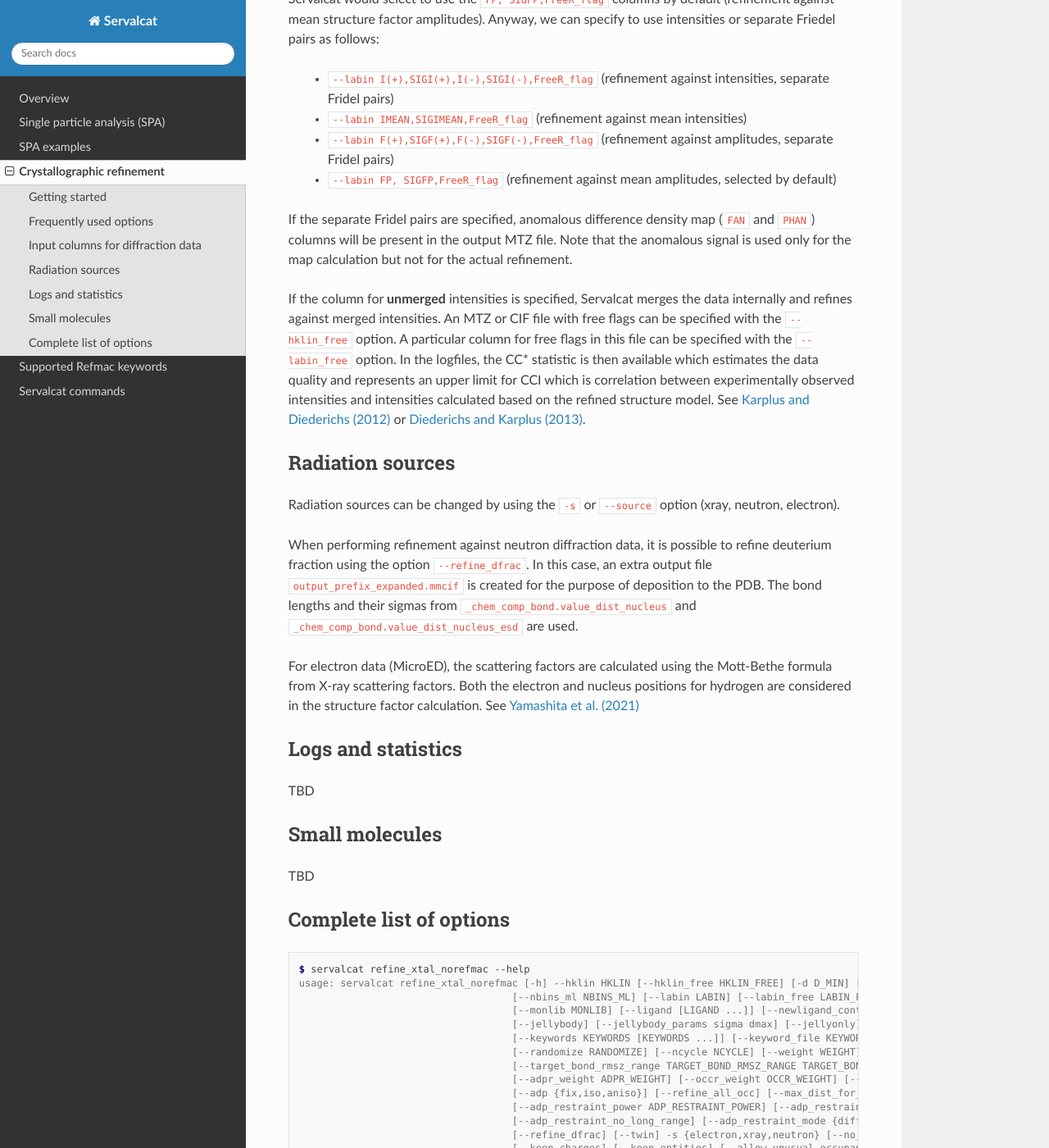
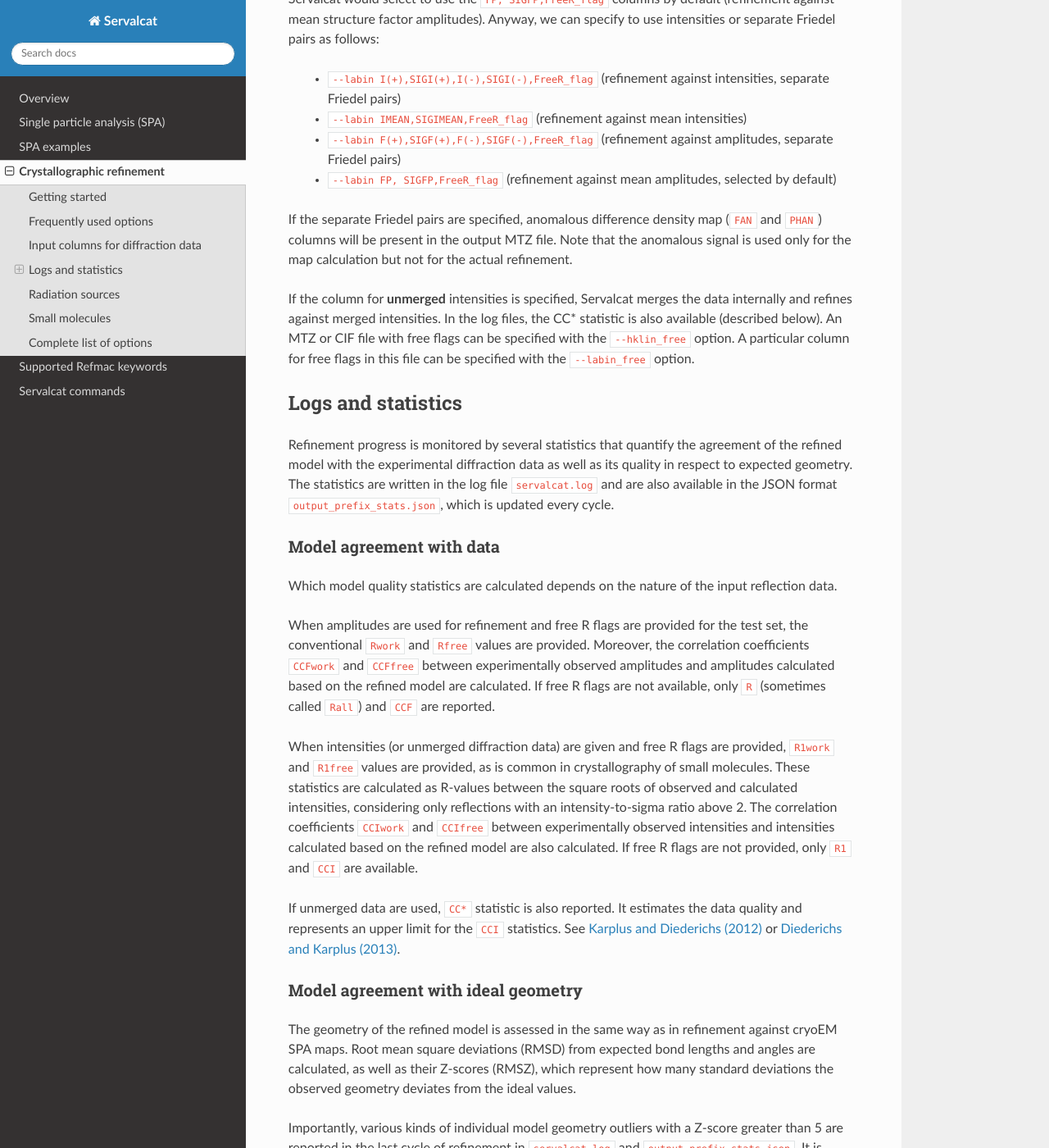
Before and after one commit to keitaroyam/servalcat, a Sphinx documentation site: the page built from docs/xtal.rst, in a window 1280 px wide and 1400 px high, scrolled down 1614 px. Shown: the whole window at 82% size. Built offline with Sphinx 7.4.7 and the Read the Docs theme 3.1.0, drawn with Linux system fonts in a browser that asks for light colours; some of the changed text lies outside the part shown.

Commit message:
Docs xtal - statistics and small molecules (#24)
* Logs and statistics section

* Logs and statistics section

* Logs and statistics section III

* Small molecules

* small molecules --hydrogen no

* small molecules, do not deal with hydrogens

* Update xtal.rst

---------

Co-authored-by: keitaroyam <keitaroyam@users.noreply.github.com>

```diff
--- a/docs/xtal.rst
+++ b/docs/xtal.rst
@@ -46,7 +46,7 @@
 ----------------------------------
 
 In the required ``--hklin`` option, it is possible to provide merged or unmerged diffraction data (MTZ or CIF format).
-If there are multiple columns available in the input file, mean amplitudes (Fridel pairs averaged) are used by default.
+If there are multiple columns available in the input file, mean amplitudes (Friedel pairs averaged) are used by default.
 
 To specify which columns to use, use the ``--labin`` option. For example, the file ``data_merged.mtz`` contains the following columns with **merged** diffraction data:
 
@@ -55,18 +55,45 @@
 Servalcat would select to use the ``FP, SIGFP,FreeR_flag`` columns by default (refinement against mean structure factor amplitudes).
 Anyway, we can specify to use intensities or separate Friedel pairs as follows:
 
-  * ``--labin I(+),SIGI(+),I(-),SIGI(-),FreeR_flag`` (refinement against intensities, separate Fridel pairs)
+  * ``--labin I(+),SIGI(+),I(-),SIGI(-),FreeR_flag`` (refinement against intensities, separate Friedel pairs)
   * ``--labin IMEAN,SIGIMEAN,FreeR_flag`` (refinement against mean intensities)
-  * ``--labin F(+),SIGF(+),F(-),SIGF(-),FreeR_flag`` (refinement against amplitudes, separate Fridel pairs)
+  * ``--labin F(+),SIGF(+),F(-),SIGF(-),FreeR_flag`` (refinement against amplitudes, separate Friedel pairs)
   * ``--labin FP, SIGFP,FreeR_flag`` (refinement against mean amplitudes, selected by default)
 
-If the separate Fridel pairs are specified, anomalous difference density map (``FAN`` and ``PHAN``) columns will be present in the output MTZ file.
+If the separate Friedel pairs are specified, anomalous difference density map (``FAN`` and ``PHAN``) columns will be present in the output MTZ file.
 Note that the anomalous signal is used only for the map calculation but not for the actual refinement.
 
-If the column for **unmerged** intensities is specified, Servalcat merges the data internally and refines against merged intensities.
+If the column for **unmerged** intensities is specified, Servalcat merges the data internally and refines against merged intensities. In the log files, the CC* statistic is also available (described below).
 An MTZ or CIF file with free flags can be specified with the ``--hklin_free`` option. A particular column for free flags in this file can be specified with the ``--labin_free`` option.
-In the logfiles, the CC* statistic is then available which estimates the data quality and represents an upper limit for CCI which is correlation between experimentally observed intensities and intensities calculated based on the refined structure model.
-See `Karplus and Diederichs (2012) <https://doi.org/10.1126/science.1218231>`_ or `Diederichs and Karplus (2013) <https://doi.org/10.1107/S0907444913001121>`_.
+
+
+Logs and statistics
+-------------------
+
+Refinement progress is monitored by several statistics that quantify the agreement of the refined model with the experimental diffraction data as well as its quality in respect to expected geometry.
+The statistics are written in the log file ``servalcat.log`` and are also available in the JSON format ``output_prefix_stats.json``, which is updated every cycle.
+
+
+Model agreement with data
+~~~~~~~~~~~~~~~~~~~~~~~~~
+
+Which model quality statistics are calculated depends on the nature of the input reflection data.
+
+When amplitudes are used for refinement and free R flags are provided for the test set, the conventional ``Rwork`` and ``Rfree`` values are provided. Moreover, the correlation coefficients ``CCFwork`` and ``CCFfree`` between experimentally observed amplitudes and amplitudes calculated based on the refined model are calculated. If free R flags are not available, only ``R`` (sometimes called ``Rall``) and ``CCF`` are reported.
+
+When intensities (or unmerged diffraction data) are given and free R flags are provided, ``R1work`` and ``R1free`` values are provided, as is common in crystallography of small molecules. These statistics are calculated as R-values between the square roots of observed and calculated intensities, considering only reflections with an intensity-to-sigma ratio above 2. The correlation coefficients ``CCIwork`` and ``CCIfree`` between experimentally observed intensities and intensities calculated based on the refined model are also calculated. If free R flags are not provided, only ``R1`` and ``CCI`` are available.
+
+If unmerged data are used, ``CC*`` statistic is also reported. It estimates the data quality and represents an upper limit for the ``CCI`` statistics. See `Karplus and Diederichs (2012) <https://doi.org/10.1126/science.1218231>`_ or `Diederichs and Karplus (2013) <https://doi.org/10.1107/S0907444913001121>`_.
+
+
+Model agreement with ideal geometry
+~~~~~~~~~~~~~~~~~~~~~~~~~~~~~~~~~~~
+
+The geometry of the refined model is assessed in the same way as in refinement against cryoEM SPA maps.
+Root mean square deviations (RMSD) from expected bond lengths and angles are calculated, as well as  their Z-scores (RMSZ), which represent how many standard deviations the observed geometry deviates from the ideal values.
+
+Importantly, various kinds of individual model geometry outliers with a Z-score greater than 5 are reported in the last cycle of refinement in ``servalcat.log`` and ``output_prefix_stats.json``. It is recommended to inspect these outliers as they can indicate where the model may need improvement.
+
 
 Radiation sources
 -----------------
@@ -79,13 +106,25 @@
 For electron data (MicroED), the scattering factors are calculated using the Mott-Bethe formula from X-ray scattering factors. Both the electron and nucleus positions for hydrogen are considered in the structure factor calculation. See `Yamashita et al. (2021) <https://doi.org/10.1107/S2059798321009475>`_
 
 
-Logs and statistics
--------------------
-TBD
-
 Small molecules
 ---------------
-TBD
+
+Servalcat can also refine small molecules against crystallographic data. A generally suggested protocol is as follows:
+
+.. code-block:: console
+
+    $ servalcat refine_xtal_norefmac \
+     --model small_molecule.cif --hklin small_molecule.hkl \
+     -s xray --unrestrained --hydrogen no --adp aniso --no_solvent \
+     [-o prefix]
+
+For ``--model`` and ``--hklin``, common formats for small molecule crystallography (.hkl, .cif, .res, .ins) can be used. This will run unrestrained refinement with anisotropic ADPs without bulk solvent correction. Note that the Servalcat does not currently support riding hydrogen atoms for the unrestrained refinement. If you require riding hydrogen atoms, you will need to use restrained refinement using dictionaries generated by AceDRG.
+
+Servalcat provides a helper command which converts files between the small molecule formats to .pdb, .mmcif or .mtz:
+
+.. code-block:: console
+
+    $ servalcat util sm2mm structure_and_data.cif -o output
 
 
 Complete list of options
```
